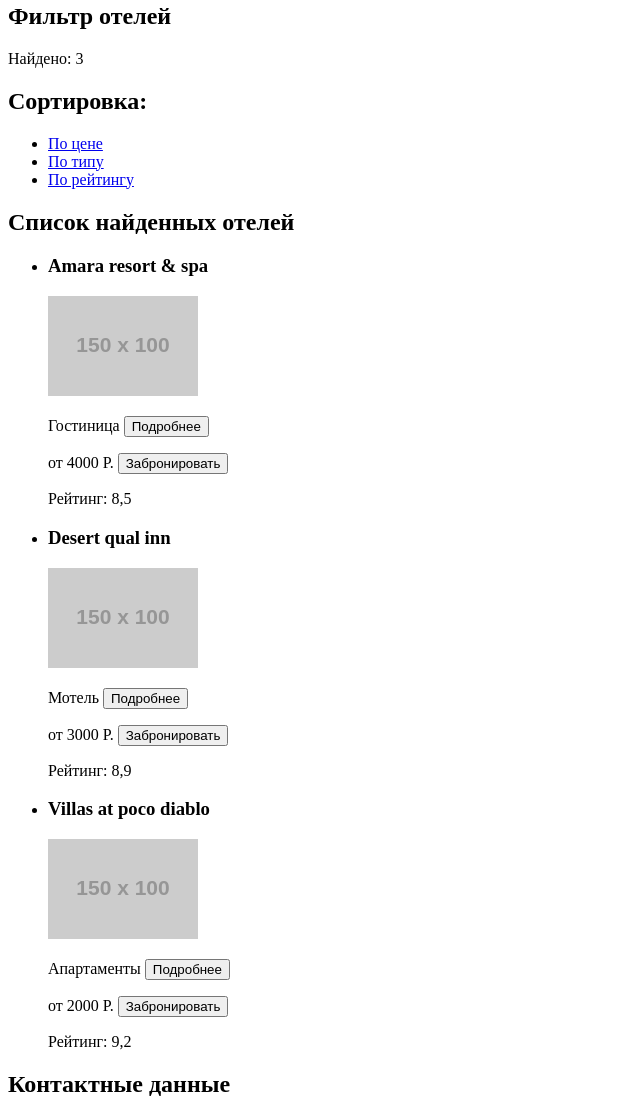
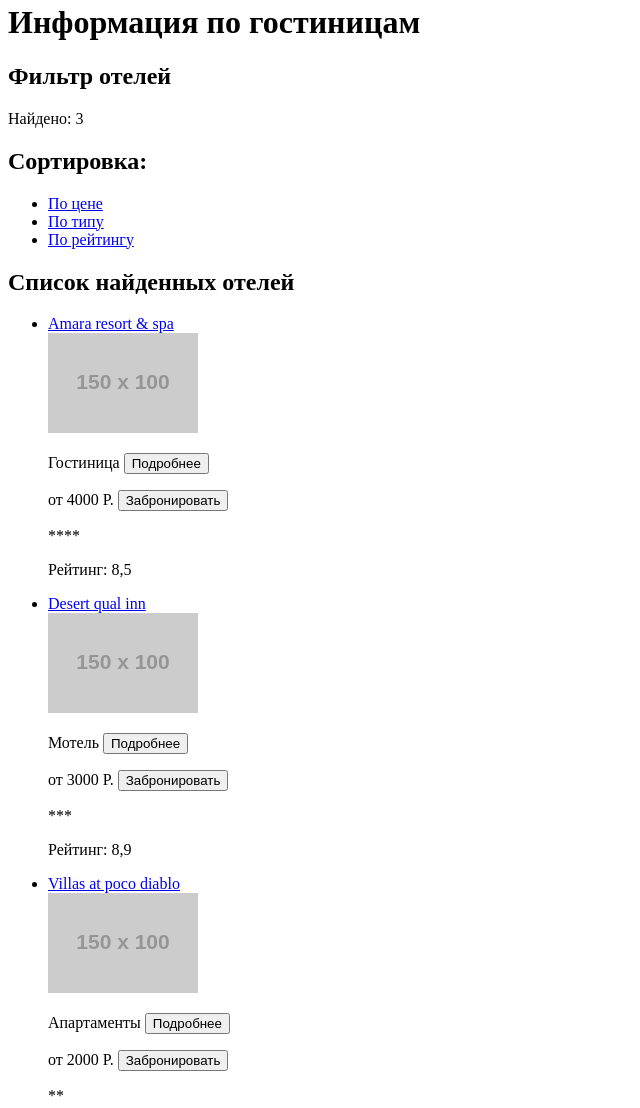
Before and after one commit to RessourdAlex/1500497-sedona-29, a plain HTML site: page hotels.html in a window 1280 px wide. Shown: the part 217-1325 px from the top of the page, without its empty margins (0-640 px from the left). Drawn offline with Linux system fonts and the light colour scheme; placeholder pictures from the web are drawn by us.

Commit message:
Правки по первичной проверке

```diff
--- a/hotels.html
+++ b/hotels.html
@@ -22,6 +22,7 @@
 
 </header>
 <main>
+    <h1>Информация по гостиницам</h1>
     <section>
         <h2>Фильтр отелей</h2>
     </section>
@@ -38,10 +39,10 @@
         <h2>Список найденных отелей</h2>
         <ul>
             <li>
-                <h3>Amara resort & spa</h3>
-                <p>
+                <a href="#">Amara resort & spa</a>
+                <div>
                     <img src="https://via.placeholder.com/150x100" width="150" height="100" alt="Amara Resort & SPA">
-                </p>
+                </div>
                 <p>
                     Гостиница
                     <button type="button">Подробнее</button>
@@ -50,15 +51,16 @@
                     от 4000 Р.
                     <button type="button">Забронировать</button>
                 </p>
+                <p>****</p>
                 <p>
                     Рейтинг: 8,5
                 </p>
             </li>
             <li>
-                <h3>Desert qual inn</h3>
-                <p>
+                <a href="#">Desert qual inn</a>
+                <div>
                     <img src="https://via.placeholder.com/150x100" width="150" height="100" alt="Desert Qual INN">
-                </p>
+                </div>
                 <p>
                     Мотель
                     <button type="button">Подробнее</button>
@@ -67,15 +69,16 @@
                     от 3000 Р.
                     <button type="button">Забронировать</button>
                 </p>
+                <p>***</p>
                 <p>
                     Рейтинг: 8,9
                 </p>
             </li>
             <li>
-                <h3>Villas at poco diablo</h3>
-                <p>
+                <a href="#">Villas at poco diablo</a>
+                <div>
                     <img src="https://via.placeholder.com/150x100" width="150" height="100" alt="Amara Resort & SPA">
-                </p>
+                </div>
                 <p>
                     Апартаменты
                     <button type="button">Подробнее</button>
@@ -84,6 +87,7 @@
                     от 2000 Р.
                     <button type="button">Забронировать</button>
                 </p>
+                <p>**</p>
                 <p>
                     Рейтинг: 9,2
                 </p>
```
